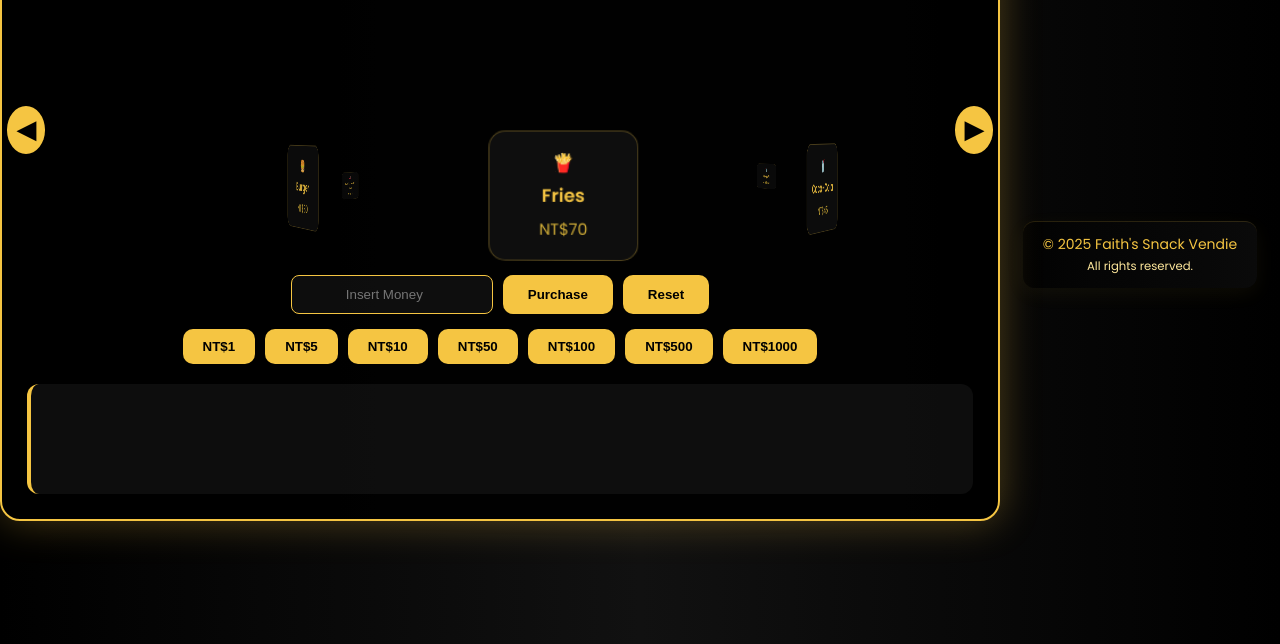
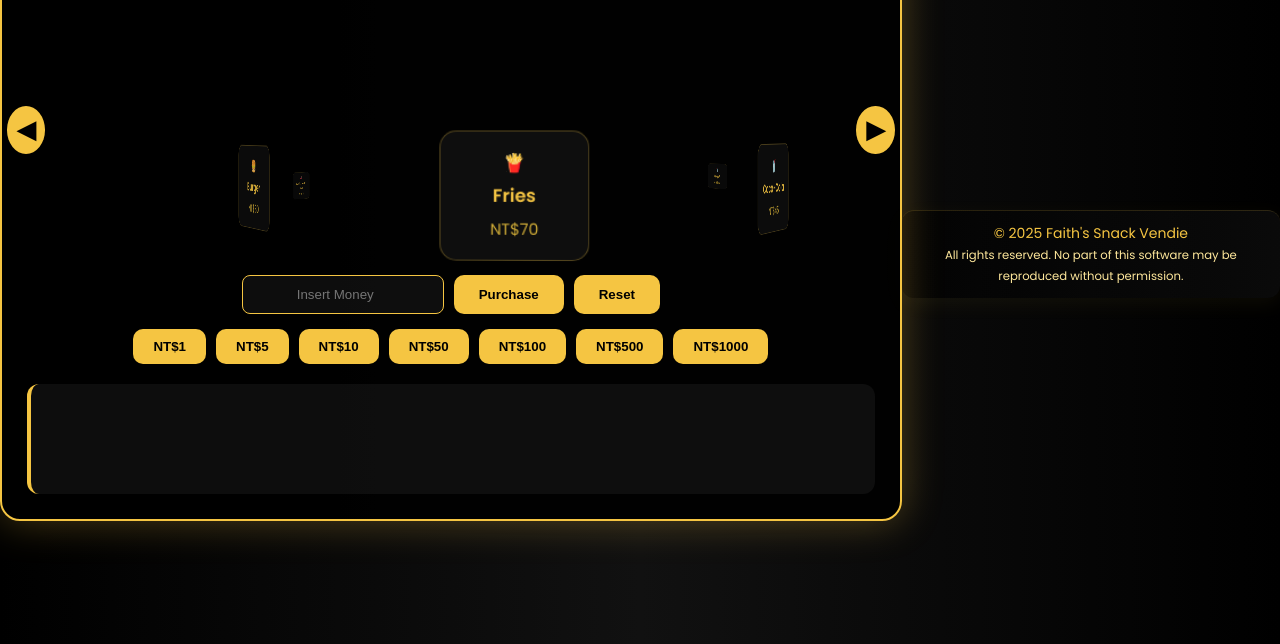
Before and after one commit to s24113340-byte/Faithvending, a plain HTML site: page index.html in a window 1280 px wide. Shown: the part 156-800 px from the top of the page. Drawn offline with Linux system fonts and the light colour scheme.

Commit message:
add copyright

```diff
--- a/index.html
+++ b/index.html
@@ -1,4 +1,12 @@
 <!DOCTYPE html>
+<!--
+Copyright (c) 2025 Faith's Snack Vendie
+All Rights Reserved
+
+This work is protected by copyright laws and international treaties.
+Unauthorized reproduction or distribution of this work, or any portion
+of it, may result in severe civil and criminal penalties.
+-->
 <html lang="en">
 <head>
 <meta charset="UTF-8">
@@ -167,10 +175,10 @@ button:hover { background:#d4af37; }
   <div class="dispensed-container" id="dispensedContainer"></div>
 </div>
 
-<!-- Added footer -->
+<!-- Update the footer section -->
 <footer class="footer">
   <div>© <span id="year"></span> Faith's Snack Vendie</div>
-  <small>All rights reserved.</small>
+  <small>All rights reserved. No part of this software may be reproduced without permission.</small>
 </footer>
 
 </body>
```
